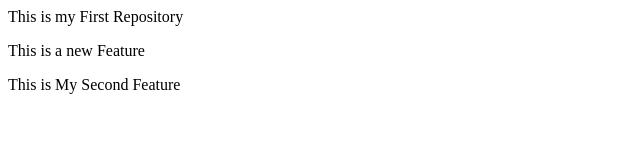
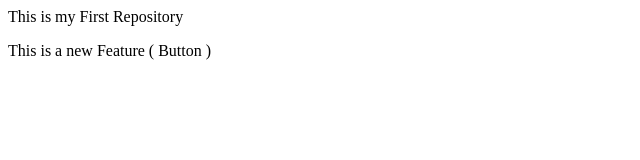
Before and after one commit to Gautam-Rathour/First-Repository, a plain HTML site: page index.html in a window 1280 px wide. Shown: the whole page, without its empty margins (0-640 px from the left). Drawn offline with Linux system fonts and the light colour scheme.

Commit message:
Add Button

```diff
--- a/index.html
+++ b/index.html
@@ -1,4 +1,2 @@
 <p>This is my First Repository</p>
-<p>This is a new Feature</p>
-
-<p>This is My Second Feature</p>
+<p>This is a new Feature ( Button )</p>
```
